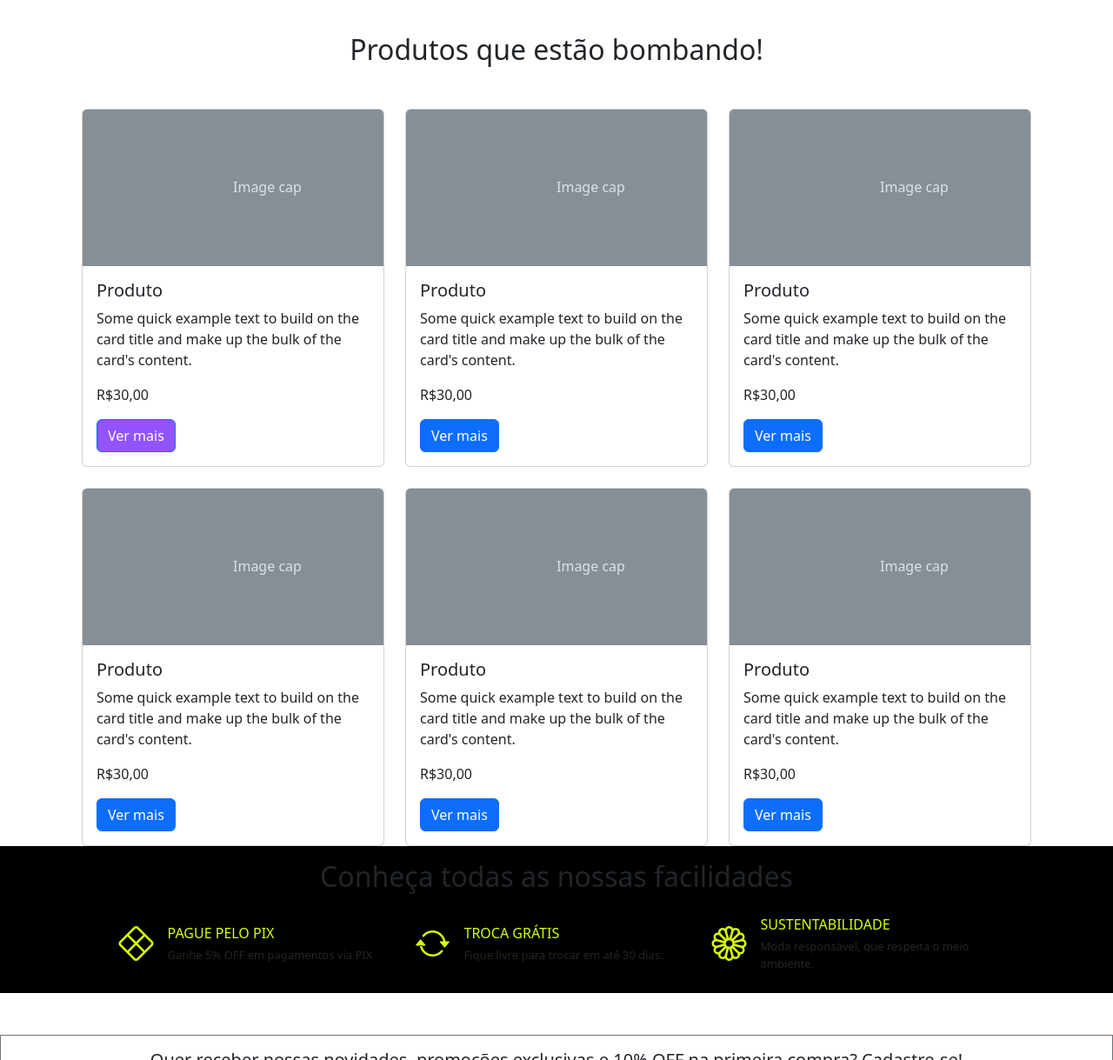
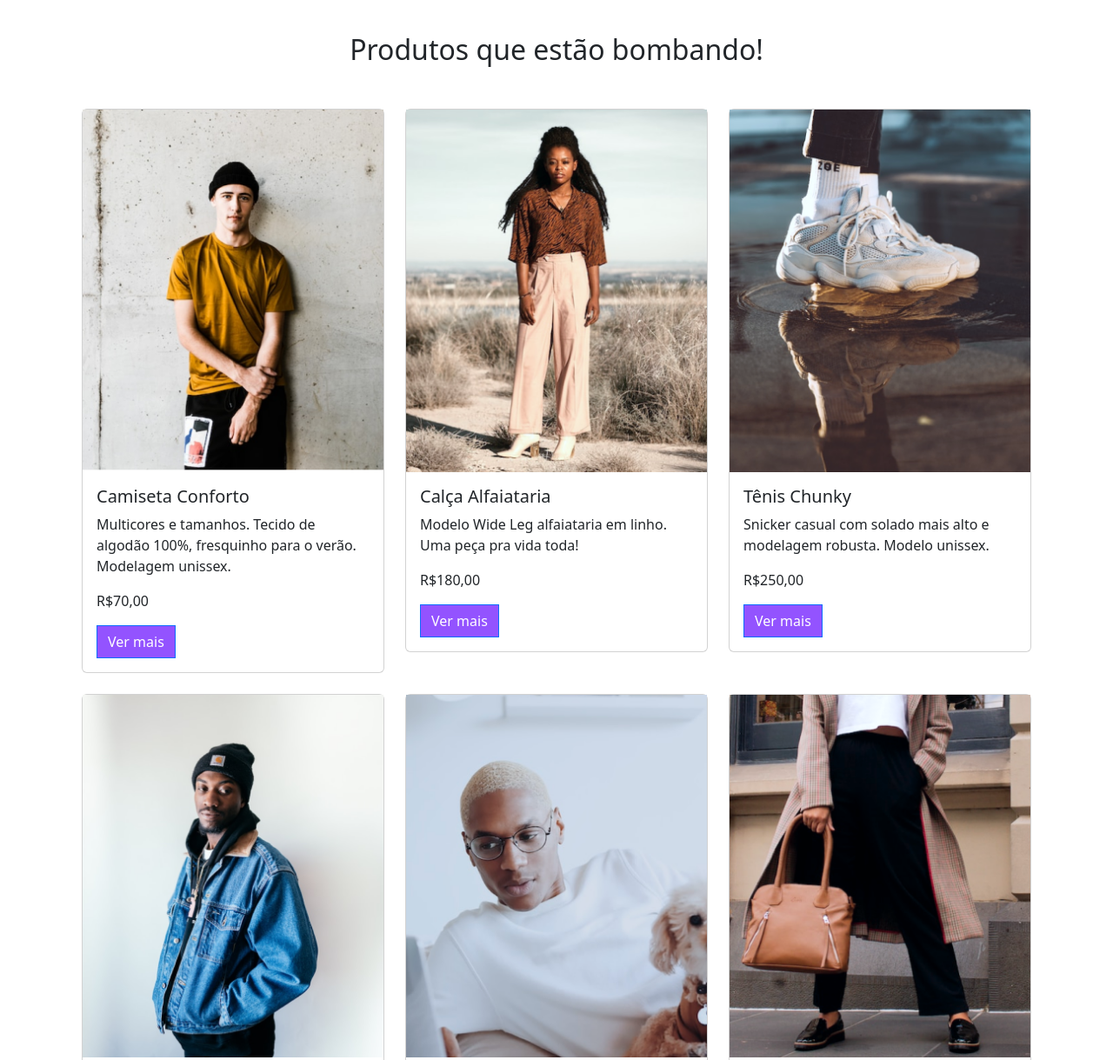
Before and after one commit to elaine-nbastos/Meteora, a plain HTML site: page index.html in a window 1280 px wide. Shown: the part 1360-2579 px from the top of the page at 87% size. Drawn offline with nearby package versions, Linux system fonts and the light colour scheme.

Commit message:
Inserido as imagens de produtos

```diff
--- a/index.html
+++ b/index.html
@@ -193,128 +193,98 @@
     <div class="container row mx-auto g-4">
         <div class=" col-12 col-md-6 col-xl-4">
             <div class="card">
-                <svg class="bd-placeholder-img card-img-top" width="100%" height="180"
-                    xmlns="http://www.w3.org/2000/svg" role="img" aria-label="Placeholder: Image cap"
-                    preserveAspectRatio="xMidYMid slice" focusable="false">
-                    <title>Placeholder</title>
-                    <rect width="100%" height="100%" fill="#868e96"></rect>
-                    <text x="50%" y="50%" fill="#dee2e6" dy=".3em">Image cap</text>
-                </svg>
+                <img class="d-md-none d-block" src="./assets/Mobile/produtos/camiseta.png" alt="Modelo masculino vestindo camiseta cáqui, calça preta e touca preta">
+                <img class="d-none d-md-block d-xl-none" src="./assets/Tablet/produtos/camiseta.png" alt="Modelo masculino vestindo camiseta cáqui, calça preta e touca preta">
+                <img class="d-none d-xl-block" src="./assets/Desktop/produtos/camiseta.png" alt="Modelo masculino vestindo camiseta cáqui, calça preta e touca preta">
                 <div class="card-body">
-                    <h5 class="card-title">Produto</h5>
+                    <h5 class="card-title">Camiseta Conforto</h5>
                     <p class="card-text">
-                        Some quick example text to build on the card title and make up the
-                        bulk of the card's content.
+                        Multicores e tamanhos. Tecido de algodão 100%, fresquinho para o verão. Modelagem unissex.
                     </p>
-                    <p>R$30,00</p>
-                    <a href="#" class="btn btn-primary botao-lilas">Ver mais</a>
+                    <p>R$70,00</p>
+                    <a href="#" class="btn btn-primary botao-lilas rounded-0">Ver mais</a>
                 </div>
             </div>
         </div>
         <div class=" col-12 col-md-6 col-xl-4">
             <div class="card">
-                <svg class="bd-placeholder-img card-img-top" width="100%" height="180"
-                    xmlns="http://www.w3.org/2000/svg" role="img" aria-label="Placeholder: Image cap"
-                    preserveAspectRatio="xMidYMid slice" focusable="false">
-                    <title>Placeholder</title>
-                    <rect width="100%" height="100%" fill="#868e96"></rect>
-                    <text x="50%" y="50%" fill="#dee2e6" dy=".3em">Image cap</text>
-                </svg>
+                <img class="d-md-none d-block" src="./assets/Mobile/produtos/calca.png" alt="Modelo feminina no cerrado, usando camisa escura de botões, calça em alfaiataria e bota branca.">
+                <img class="d-none d-md-block d-xl-none" src="./assets/Tablet/produtos/calca.png" alt="Modelo feminina no cerrado, usando camisa escura de botões, calça em alfaiataria e bota branca.">
+                <img class="d-none d-xl-block" src="./assets/Desktop/produtos/calca.png" alt="Modelo feminina no cerrado, usando camisa escura de botões, calça em alfaiataria e bota branca.">
                 <div class="card-body">
-                    <h5 class="card-title">Produto</h5>
+                    <h5 class="card-title">Calça Alfaiataria</h5>
                     <p class="card-text">
-                        Some quick example text to build on the card title and make up the
-                        bulk of the card's content.
+                        Modelo Wide Leg alfaiataria em linho. Uma peça pra vida toda!
                     </p>
-                    <p>R$30,00</p>
-                    <a href="#" class="btn btn-primary">Ver mais</a>
+                    <p>R$180,00</p>
+                    <a href="#" class="btn btn-primary botao-lilas rounded-0">Ver mais</a>
                 </div>
             </div>
         </div>
         <div class=" col-12 col-md-6 col-xl-4">
             <div class="card">
-                <svg class="bd-placeholder-img card-img-top" width="100%" height="180"
-                    xmlns="http://www.w3.org/2000/svg" role="img" aria-label="Placeholder: Image cap"
-                    preserveAspectRatio="xMidYMid slice" focusable="false">
-                    <title>Placeholder</title>
-                    <rect width="100%" height="100%" fill="#868e96"></rect>
-                    <text x="50%" y="50%" fill="#dee2e6" dy=".3em">Image cap</text>
-                </svg>
+                <img class="d-md-none d-block" src="./assets/Mobile/produtos/tenis.png" alt="Poça d'agua de fundo com pés calçados com meias e tenis branco pisando na poça.">
+                <img class="d-none d-md-block d-xl-none" src="./assets/Tablet/produtos/tenis.png" alt="Poça d'agua de fundo com pés calçados com meias e tenis branco pisando na poça.">
+                <img class="d-none d-xl-block" src="./assets/Desktop/produtos/tenis.png" alt="Poça d'agua de fundo com pés calçados com meias e tenis branco pisando na poça.">
                 <div class="card-body">
-                    <h5 class="card-title">Produto</h5>
+                    <h5 class="card-title">Tênis Chunky</h5>
                     <p class="card-text">
-                        Some quick example text to build on the card title and make up the
-                        bulk of the card's content.
+                        Snicker casual com solado mais alto e modelagem robusta. Modelo unissex.
                     </p>
-                    <p>R$30,00</p>
-                    <a href="#" class="btn btn-primary">Ver mais</a>
+                    <p>R$250,00</p>
+                    <a href="#" class="btn btn-primary botao-lilas rounded-0">Ver mais</a>
                 </div>
             </div>
         </div>
         <div class=" col-12 col-md-6 col-xl-4">
             <div class="card">
-                <svg class="bd-placeholder-img card-img-top" width="100%" height="180"
-                    xmlns="http://www.w3.org/2000/svg" role="img" aria-label="Placeholder: Image cap"
-                    preserveAspectRatio="xMidYMid slice" focusable="false">
-                    <title>Placeholder</title>
-                    <rect width="100%" height="100%" fill="#868e96"></rect>
-                    <text x="50%" y="50%" fill="#dee2e6" dy=".3em">Image cap</text>
-                </svg>
+                <img class="d-md-none d-block" src="./assets/Mobile/produtos/jaqueta-jeans.png" alt="Modelo masculino usando touca preta, calça preta e jaqueta jeans.">
+                <img class="d-none d-md-block d-xl-none" src="./assets/Tablet/produtos/jaqueta-jeans.png" alt="Modelo masculino usando touca preta, calça preta e jaqueta jeans.">
+                <img class="d-none d-xl-block" src="./assets/Desktop/produtos/jaqueta-jeans.png" alt="Modelo masculino usando touca preta, calça preta e jaqueta jeans.">
                 <div class="card-body">
-                    <h5 class="card-title">Produto</h5>
+                    <h5 class="card-title">Jaqueta Jeans</h5>
                     <p class="card-text">
-                        Some quick example text to build on the card title and make up the
-                        bulk of the card's content.
+                        Modelo unissex oversized com gola de camurça. Atemporal e autêntica!
                     </p>
-                    <p>R$30,00</p>
-                    <a href="#" class="btn btn-primary">Ver mais</a>
+                    <p>R$150,00</p>
+                    <a href="#" class="btn btn-primary botao-lilas rounded-0">Ver mais</a>
                 </div>
             </div>
         </div>
         <div class=" col-12 col-md-6 col-xl-4">
             <div class="card">
-                <svg class="bd-placeholder-img card-img-top" width="100%" height="180"
-                    xmlns="http://www.w3.org/2000/svg" role="img" aria-label="Placeholder: Image cap"
-                    preserveAspectRatio="xMidYMid slice" focusable="false">
-                    <title>Placeholder</title>
-                    <rect width="100%" height="100%" fill="#868e96"></rect>
-                    <text x="50%" y="50%" fill="#dee2e6" dy=".3em">Image cap</text>
-                </svg>
+                <img class="d-md-none d-block" src="./assets/Mobile/produtos/oculos.png" alt="Modelo masculino usando blusa branca e óculos de lentes transparentes arredondadas, utilizando  notebook, com cachorro poodle branco no seu colo.">
+                <img class="d-none d-md-block d-xl-none" src="./assets/Tablet/produtos/oculos.png" alt="Modelo masculino usando blusa branca e óculos de lentes transparentes arredondadas, utilizando  notebook, com cachorro poodle branco no seu colo">
+                <img class="d-none d-xl-block" src="./assets/Desktop/produtos/oculos.png" alt="Modelo masculino usando blusa branca e óculos de lentes transparentes arredondadas, utilizando  notebook, com cachorro poodle branco no seu colo">
                 <div class="card-body">
-                    <h5 class="card-title">Produto</h5>
+                    <h5 class="card-title">Óculos Redondo</h5>
                     <p class="card-text">
-                        Some quick example text to build on the card title and make up the
-                        bulk of the card's content.
+                        Armação metálica em grafite com lentes arredondadas. Sem erro!
                     </p>
-                    <p>R$30,00</p>
-                    <a href="#" class="btn btn-primary">Ver mais</a>
+                    <p>R$120,00</p>
+                    <a href="#" class="btn btn-primary botao-lilas rounded-0">Ver mais</a>
                 </div>
             </div>
         </div>
         <div class=" col-12 col-md-6 col-xl-4">
             <div class="card">
-                <svg class="bd-placeholder-img card-img-top" width="100%" height="180"
-                    xmlns="http://www.w3.org/2000/svg" role="img" aria-label="Placeholder: Image cap"
-                    preserveAspectRatio="xMidYMid slice" focusable="false">
-                    <title>Placeholder</title>
-                    <rect width="100%" height="100%" fill="#868e96"></rect>
-                    <text x="50%" y="50%" fill="#dee2e6" dy=".3em">Image cap</text>
-                </svg>
+                <img class="d-md-none d-block" src="./assets/Mobile/produtos/bolsa.png" alt="Cintura, pernas e pés de modelo feminina vestindo sobretudo de cor predominante bege com detalhes em tom vermelho e escuro, com calça e par de sapatos na cor preta, segurando bolsa na cor bege, com fundo de prédio">
+                <img class="d-none d-md-block d-xl-none" src="./assets/Tablet/produtos/bolsa.png" alt="Cintura, pernas e pés de modelo feminina vestindo sobretudo de cor predominante bege com detalhes em tom vermelho e escuro, com calça e par de sapatos na cor preta, segurando bolsa na cor bege, com fundo de prédio">
+                <img class="d-none d-xl-block" src="./assets/Desktop/produtos/bolsa.png" alt="Cintura, pernas e pés de modelo feminina vestindo sobretudo de cor predominante bege com detalhes em tom vermelho e escuro, com calça e par de sapatos na cor preta, segurando bolsa na cor bege, com fundo de prédio">
                 <div class="card-body">
-                    <h5 class="card-title">Produto</h5>
+                    <h5 class="card-title">Bolsa coringa</h5>
                     <p class="card-text">
-                        Some quick example text to build on the card title and make up the
-                        bulk of the card's content.
+                        Bolsa camel em couro sintético de alta duração. Ideal para acompanhar você por uma vida!
                     </p>
-                    <p>R$30,00</p>
-                    <a href="#" class="btn btn-primary">Ver mais</a>
+                    <p>R$120,00</p>
+                    <a href="#" class="btn btn-primary botao-lilas rounded-0">Ver mais</a>
                 </div>
             </div>
         </div>
 
     </div>
 
-    <section class="pb-4 bg-black">
+    <section class="pb-4 bg-black text-bg-dark">
         <h2 class="text-center py-3">Conheça todas as nossas facilidades</h2>
 
         <div class="d-flex flex-column align-items-center gap-3 flex-lg-row justify-content-center px-3">
```
